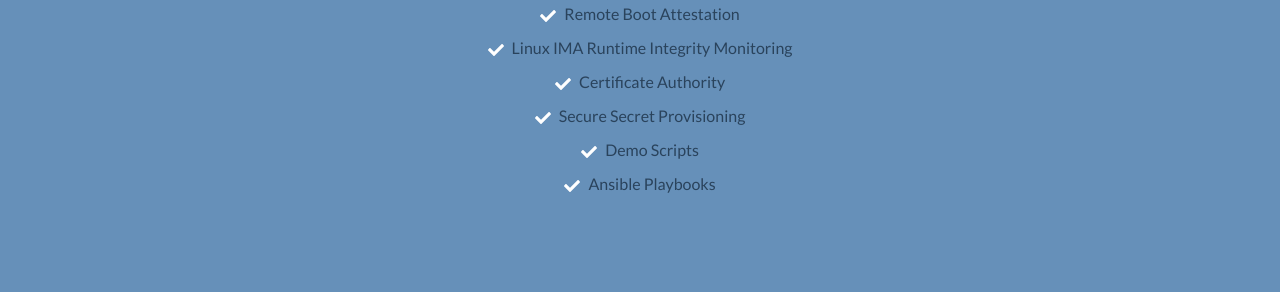
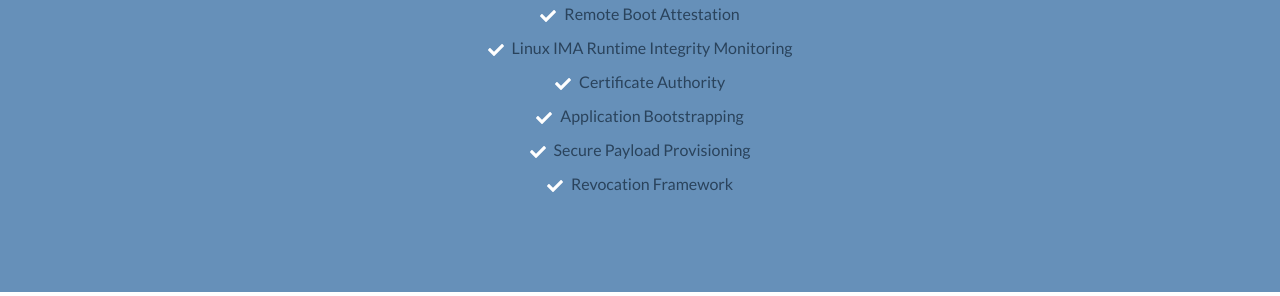
Before and after one commit to keylime/keylime.github.io, a Jekyll site: the page built from index.md, in a window 1280 px wide and 900 px high, scrolled down 1271 px. Shown: the part 154-450 px from the top of the window. Built offline with Jekyll 4.4.1, drawn with Linux system fonts in a browser that asks for light colours; nearby versions of some CDN libraries.

Commit message:
Features update

```diff
--- a/_includes/features.html
+++ b/_includes/features.html
@@ -6,9 +6,9 @@
             <li><i class="fas fa-check"></i> Remote Boot Attestation</li>
             <li><i class="fas fa-check"></i> Linux IMA Runtime Integrity Monitoring</li>
             <li><i class="fas fa-check"></i> Certificate Authority</li>
-            <li><i class="fas fa-check"></i> Secure Secret Provisioning</li>
-            <li><i class="fas fa-check"></i> Demo Scripts</li>
-            <li><i class="fas fa-check"></i> Ansible Playbooks</li>
+            <li><i class="fas fa-check"></i> Application Bootstrapping</li>
+            <li><i class="fas fa-check"></i> Secure Payload Provisioning</li>
+            <li><i class="fas fa-check"></i> Revocation Framework</li>
         </ul>
     </div><!--//container-->
 </section><!--//features-->
```
